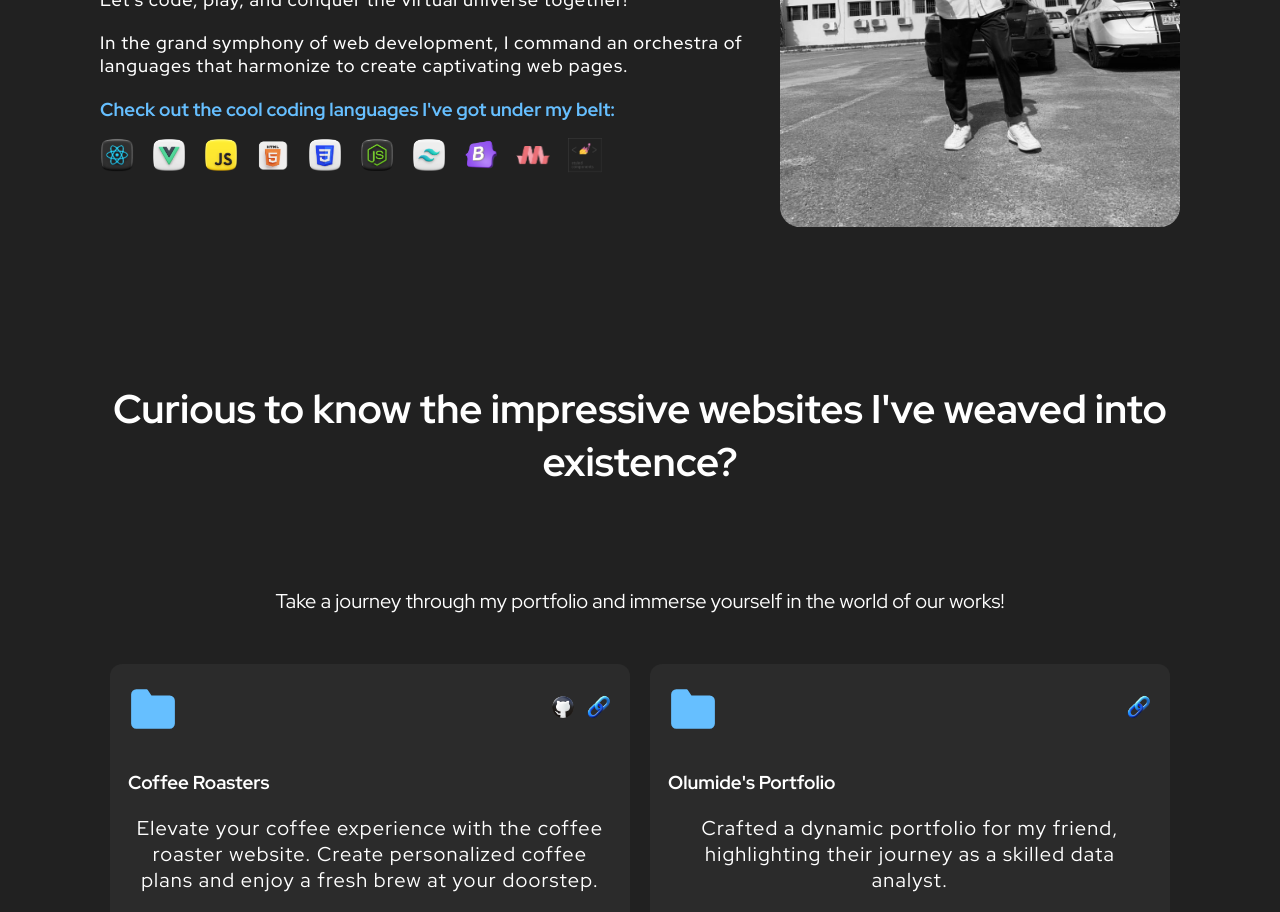
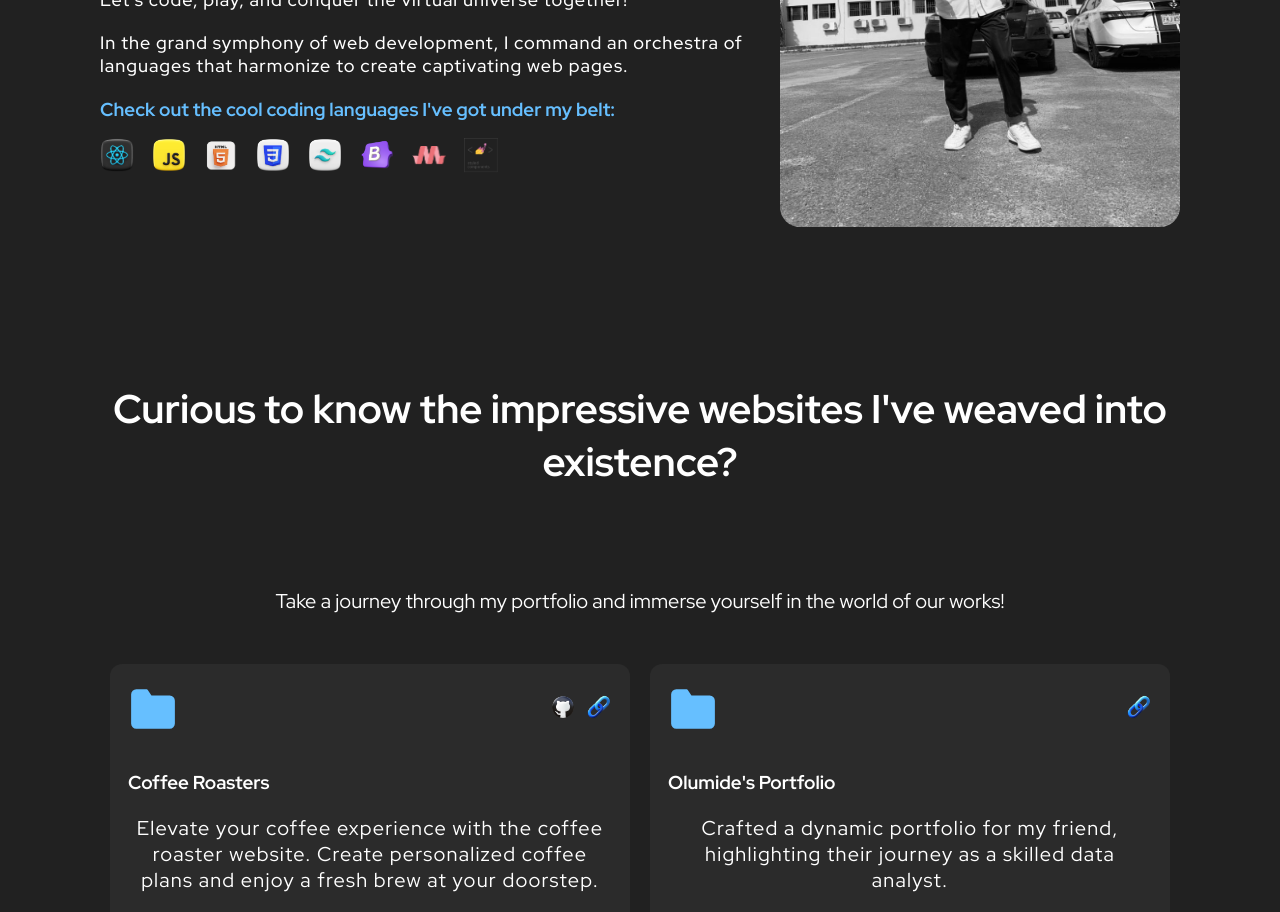
Before and after one commit to CodeWunder/CodeWunder, a React (Create React App) app: page / in a window 1280 px wide. Shown: the part 960-1872 px from the top of the page. Built offline with nearby package versions, Linux system fonts and the light colour scheme.

Commit message:
Update About.tsx

```diff
--- a/src/components/About/About.tsx
+++ b/src/components/About/About.tsx
@@ -3,13 +3,11 @@ import { Container } from "./styles";
 import cssIcon from "../../assets/css.png";
 import htmlIcon from "../../assets/html.png";
 import jsIcon from "../../assets/javascript.png";
-import nodeIcon from "../../assets/nodejs.png";
 import reactIcon from "../../assets/reactjs.png";
 import tailwindIcon from "../../assets/tailwind.png";
 import bootstrapIcon from "../../assets/bootstrap.png";
 import materializeIcon from "../../assets/materialize.png"
 import styledcomponentsIcon from "../../assets/styled-components.png"
-import vueIcon from "../../assets/vue.png";
 import manImage from "../../assets/codewunder.jpg";
 import ScrollAnimation from "react-animate-on-scroll";
 
@@ -47,12 +45,6 @@ export function About(){
           </div>
 
           <div className="skills">
-          <ScrollAnimation animateIn="fadeInUp" delay={0.2 * 1000}>
-            <img src={vueIcon} alt="Vue" />
-          </ScrollAnimation>
-          </div>
-
-          <div className="skills">
           <ScrollAnimation animateIn="fadeInUp" delay={0.3 * 1000}>
             <img src={jsIcon} alt="JavaScript" />
           </ScrollAnimation>
@@ -67,11 +59,6 @@ export function About(){
           <div className="skills">
           <ScrollAnimation animateIn="fadeInUp" delay={0.5 * 1000}>
             <img src={cssIcon} alt="Css" />
-          </ScrollAnimation>
-          </div>
-          <div className="skills">
-          <ScrollAnimation animateIn="fadeInUp" delay={0.6 * 1000}>
-            <img src={nodeIcon} alt="Node" />
           </ScrollAnimation>
           </div>
 
```
